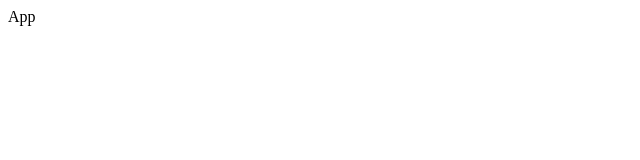
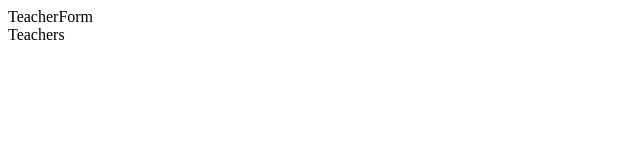
Before and after one commit to rsneal01/classier-frontend, a React (Create React App) app: page /teachers in a window 1280 px wide. Shown: the top 160 px of the page, without its empty margins (0-640 px from the left). Built offline with nearby package versions, Linux system fonts and the light colour scheme.

Commit message:
created Teachers and teachersForm components, connected them to store, exported

```diff
--- a/src/App.js
+++ b/src/App.js
@@ -1,6 +1,6 @@
 import React from 'react';
 import {connect} from 'react-redux'
-import {fetchTeachers} from './actions/fetchTeachers'
+import TeachersContainer from './containers/TeachersContainer';
 
 class App extends React.Component {
 
@@ -12,7 +12,7 @@ class App extends React.Component {
   render(){
     return (
       <div className="App">
-        App
+        <TeachersContainer/>
       </div>
     );
   }
@@ -28,6 +28,6 @@ class App extends React.Component {
 
 
 
-export default connect(null, {fetchTeachers})(App);
+export default App;
 // connects the redux store to this component.  mapSTateToProps gives us access to data in the store(if we don't need to mapStateToProps, can pass null as first argument).  passing an action creater(fetchTeachers) allows us to directly update our store from this component.
 // calls dispatch on return value of fetchTeachers
--- /dev/null
+++ b/src/components/TeacherForm.js
@@ -0,0 +1,16 @@
+import React from "react";
+
+// class component for controlled form.  if props are being passed we can call this.props
+
+class TeacherForm extends React.Component {
+
+    render() {
+        return(
+            <div>
+                TeacherForm
+            </div>
+        )
+    }
+}
+
+export default TeacherForm;
--- /dev/null
+++ b/src/components/Teachers.js
@@ -0,0 +1,14 @@
+import React from "react";
+
+// functional component.  for props we need to pass props as arguments.  functional components are not required to have a render.
+const Teachers = (props) => {
+
+    return(
+        <div>
+            Teachers
+        </div>
+    )
+
+}
+
+export default Teachers
--- /dev/null
+++ b/src/containers/TeachersContainer.js
@@ -0,0 +1,19 @@
+import React from 'react'
+import TeacherForm from '../components/TeacherForm';
+import Teachers from '../components/Teachers';
+import {connect} from 'react-redux'
+
+// fetch teachers from backend, add them to redux store, use those teachers in container
+class TeachersContainer extends React.Component {
+
+    render() {
+        return(
+            <div>
+                <TeacherForm />
+                <Teachers />
+            </div>
+        )
+    }
+}
+
+export default connect()(TeachersContainer);
--- a/src/index.js
+++ b/src/index.js
@@ -11,6 +11,7 @@ const composeEnhancers = window.__REDUX_DEVTOOLS_EXTENSION_COMPOSE__ || compose;
 
 let store = createStore(teacherReducer, composeEnhancers(applyMiddleware(thunk)))
 
+// provider store gives children/grandchildren access to our redux store.  we use connect to tell a component that it can access the store
 ReactDOM.render(
   <Provider store={store}>
     <App />
```
